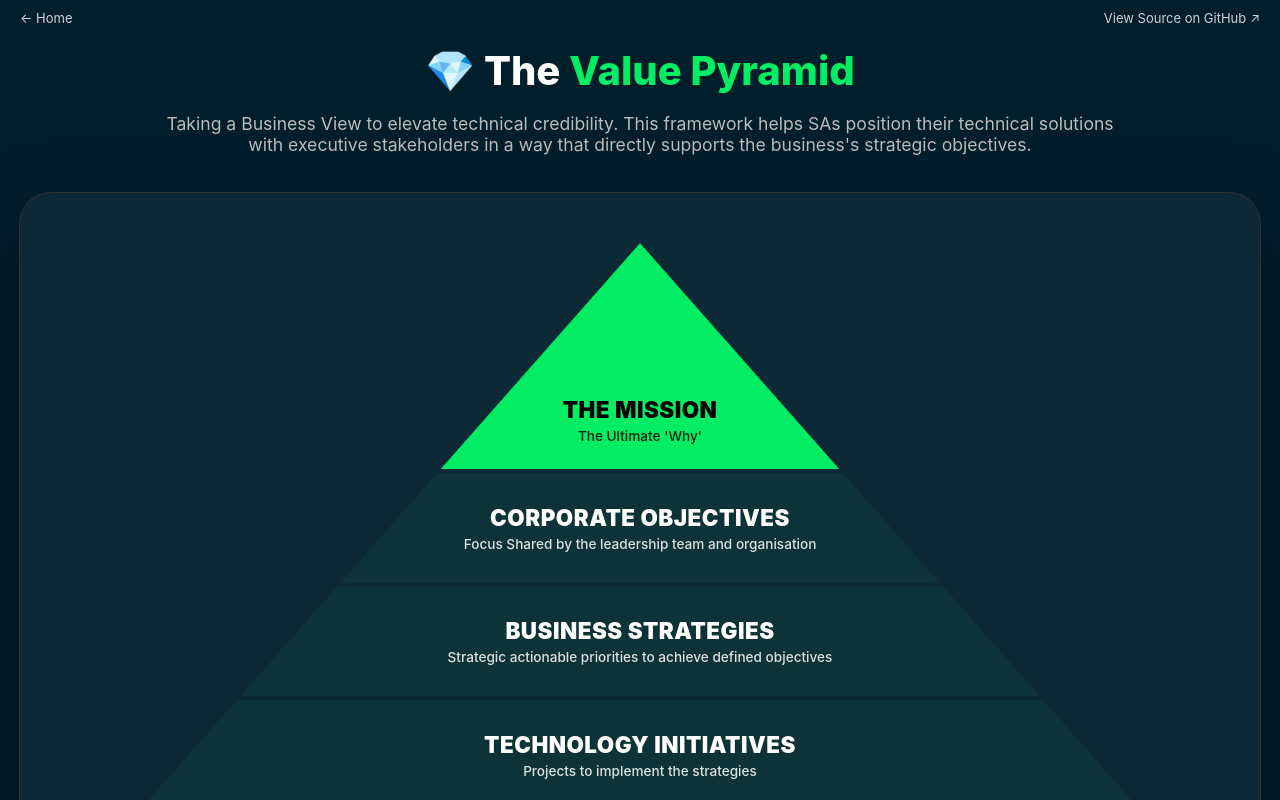
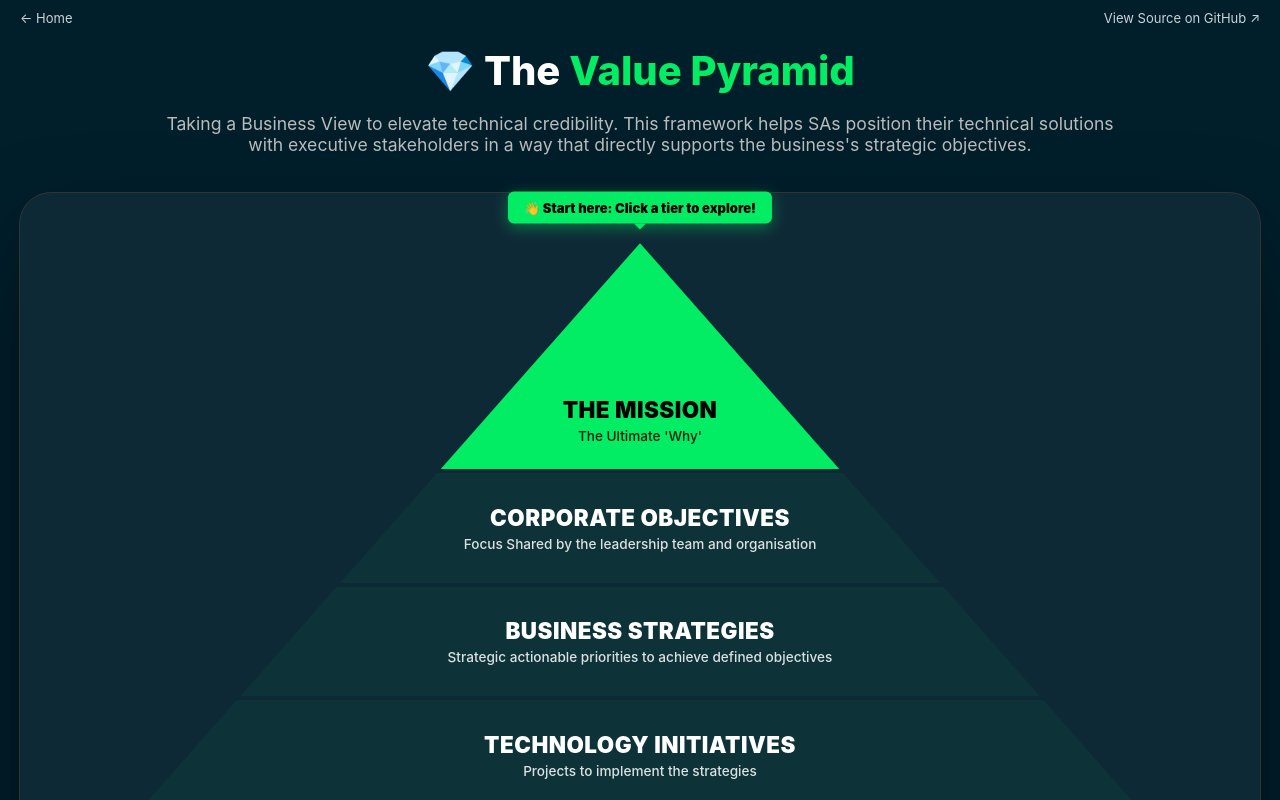
Before and after one commit to itchap/itchap, a React (Vite) app in the folder Apps/value-pyramid/frontend/: page / in a window 1280 px wide. Built offline with nearby package versions, Linux system fonts and the light colour scheme.

Commit message:
pointer
pointer

```diff
--- a/Apps/value-pyramid/frontend/src/App.jsx
+++ b/Apps/value-pyramid/frontend/src/App.jsx
@@ -1,6 +1,6 @@
 import React, { useState } from 'react';
 
-// GLOBAL RESET - Kills the phantom white lines on the edges
+// GLOBAL RESET - Added the bounceTooltip keyframes here
 const GlobalReset = () => (
   <style>{`
     html, body {
@@ -18,11 +18,16 @@ const GlobalReset = () => (
       height: 100%;
       border: none !important;
     }
+    @keyframes bounceTooltip {
+      0%, 100% { transform: translate(-50%, 0); }
+      50% { transform: translate(-50%, -8px); }
+    }
   `}</style>
 );
 
 function App() {
   const [activeNode, setActiveNode] = useState(null);
+  const [hasInteracted, setHasInteracted] = useState(false); // Tracks if they've clicked yet
 
   const theme = {
     bg: '#011e2b',
@@ -136,14 +141,14 @@ function App() {
         </div>
 
 
-        {/* MAIN CARD CONTAINER (Increased height to allow for a taller pyramid) */}
+        {/* MAIN CARD CONTAINER */}
         <div style={{
           backgroundColor: theme.cardBg,
           border: `1px solid ${theme.border}`,
           borderRadius: '32px',
           width: '100%',
           maxWidth: '1400px',
-          minHeight: '700px', // INCREASED height for breathing room
+          minHeight: '700px',
           position: 'relative',
           display: 'flex',
           justifyContent: 'center',
@@ -153,8 +158,44 @@ function App() {
           padding: '40px 0'
         }}>
 
-          {/* THE PYRAMID WRAPPER (Taller, maintaining base width) */}
-          <div style={{ position: 'relative', width: '100%', maxWidth: '1200px', height: '680px' /* INCREASED from 520px */ }}>
+          {/* THE PYRAMID WRAPPER */}
+          <div style={{ position: 'relative', width: '100%', maxWidth: '1200px', height: '680px' }}>
+
+            {/* BOUNCING POINTER (Hides after first click, absolute positioned to avoid clipping) */}
+            {!hasInteracted && (
+              <div style={{
+                position: 'absolute',
+                top: '-45px', // Positions it right above the apex
+                left: '50%',
+                animation: 'bounceTooltip 1.5s infinite ease-in-out',
+                backgroundColor: theme.accent,
+                color: '#000',
+                padding: '8px 16px',
+                borderRadius: '6px',
+                fontSize: '13px',
+                fontWeight: '900',
+                whiteSpace: 'nowrap',
+                boxShadow: `0 4px 15px rgba(2, 236, 100, 0.4)`,
+                zIndex: 50,
+                cursor: 'default',
+                pointerEvents: 'none' // Ensures clicks pass through it to the pyramid if they misclick
+              }}>
+                👋 Start here: Click a tier to explore!
+
+                {/* The little down arrow */}
+                <div style={{
+                  position: 'absolute',
+                  bottom: '-6px',
+                  left: '50%',
+                  transform: 'translateX(-50%)',
+                  width: 0,
+                  height: 0,
+                  borderLeft: '6px solid transparent',
+                  borderRight: '6px solid transparent',
+                  borderTop: `6px solid ${theme.accent}`
+                }}></div>
+              </div>
+            )}
 
             {/* THE PERFECT TRIANGLE CLIP-PATH */}
             <div style={{
@@ -169,7 +210,10 @@ function App() {
               {pyramidData.map((tier) => (
                 <div
                   key={tier.id}
-                  onClick={() => setActiveNode(tier)}
+                  onClick={() => {
+                    setActiveNode(tier);
+                    setHasInteracted(true); // Dismisses tooltip
+                  }}
                   style={{
                     flex: tier.flex,
                     width: '100%',
@@ -181,7 +225,7 @@ function App() {
                     alignItems: 'center',
                     cursor: 'pointer',
                     transition: 'background-color 0.3s ease',
-                    paddingBottom: tier.isTop ? '25px' : '0' // Slightly more padding since it's taller
+                    paddingBottom: tier.isTop ? '25px' : '0'
                   }}
                   onMouseOver={e => {
                     if(!tier.isTop) e.currentTarget.style.backgroundColor = 'rgba(2, 236, 100, 0.15)';
```
